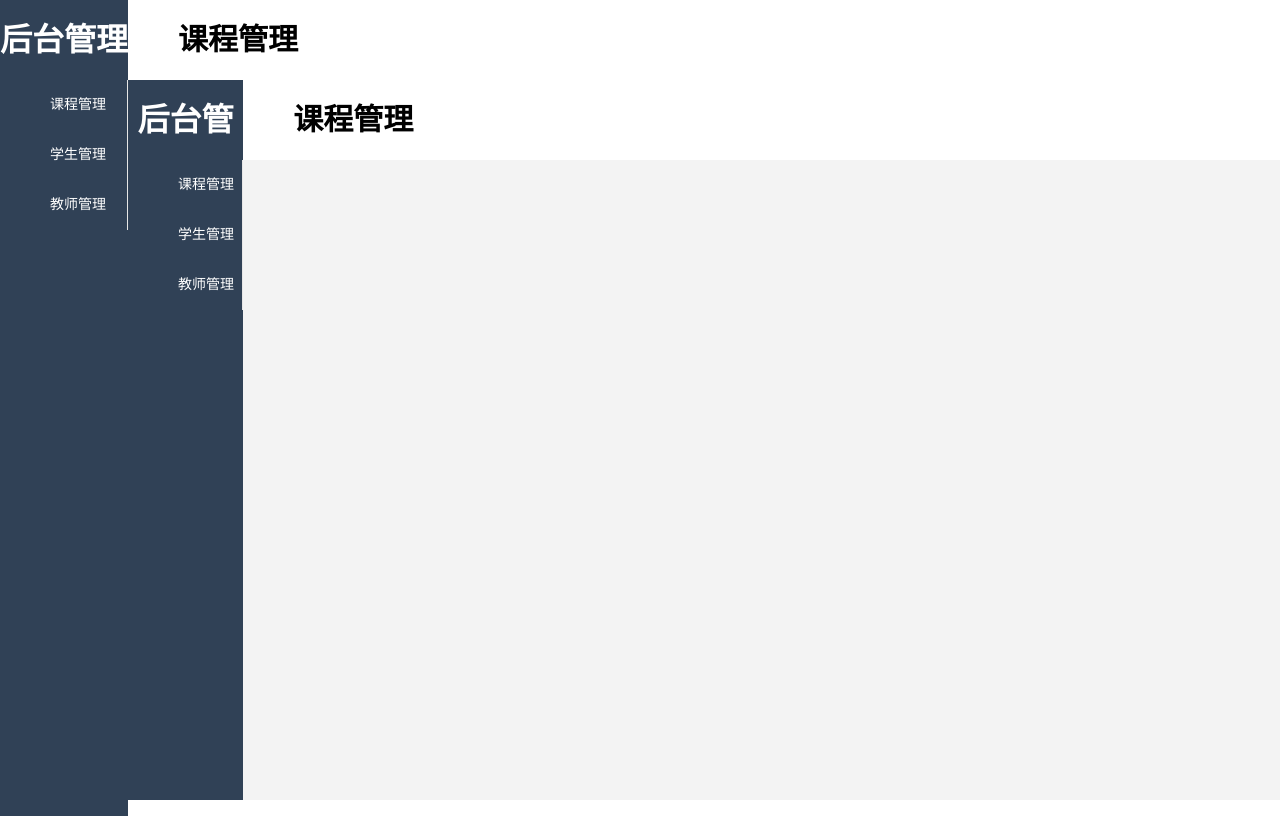
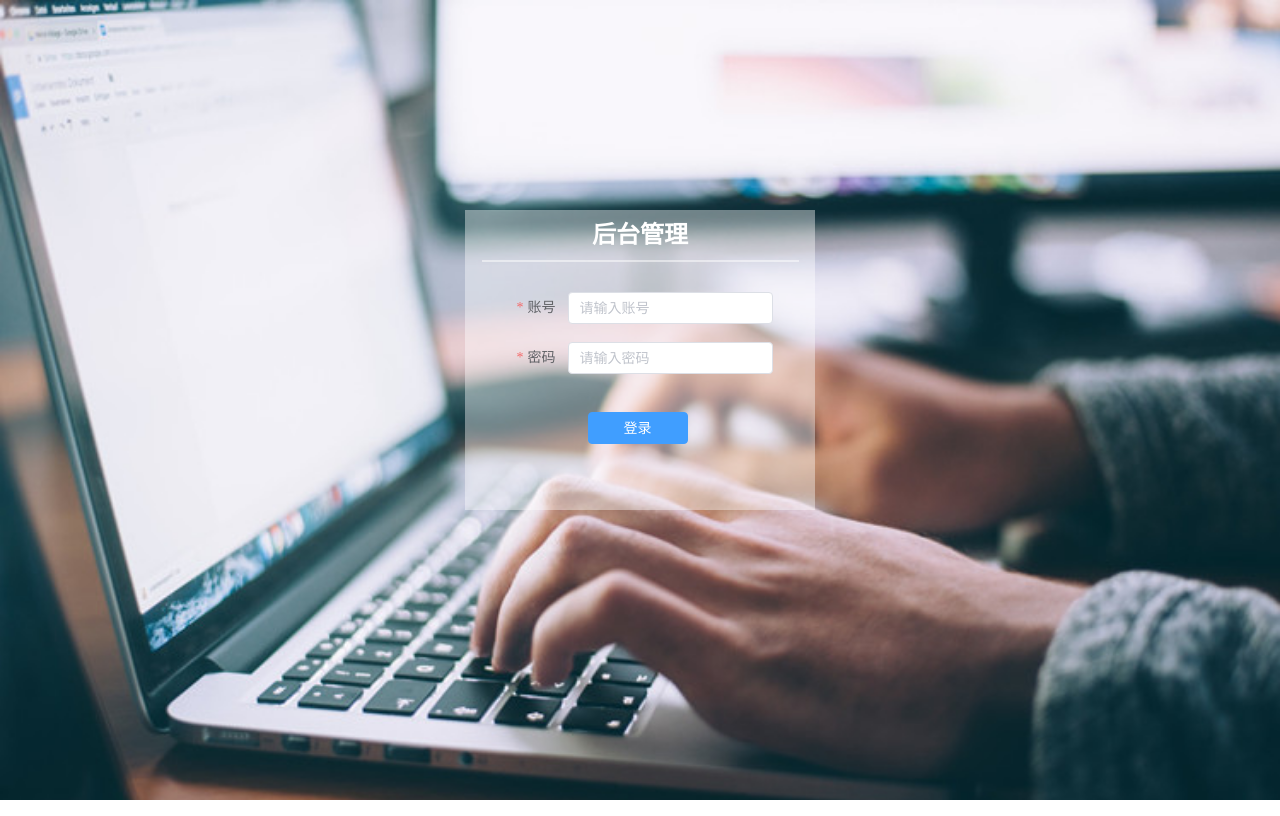
Before and after one commit to NimoKiko/teaching-online-web, a Vue app: page /home in a window 1280 px wide. Built offline with nearby package versions, Linux system fonts and the light colour scheme.

Commit message:
登录页面编写

```diff
--- /dev/null
+++ b/public/login.html
@@ -0,0 +1,17 @@
+<!DOCTYPE html>
+<html lang="">
+  <head>
+    <meta charset="utf-8">
+    <meta http-equiv="X-UA-Compatible" content="IE=edge">
+    <meta name="viewport" content="width=device-width,initial-scale=1.0">
+    <link rel="icon" href="<%= BASE_URL %>favicon.ico">
+    <title><%= htmlWebpackPlugin.options.title %></title>
+  </head>
+  <body style="padding:0;margin: 0;">
+    <noscript>
+      <strong>We're sorry but <%= htmlWebpackPlugin.options.title %> doesn't work properly without JavaScript enabled. Please enable it to continue.</strong>
+    </noscript>
+    <div id="app"></div>
+    <!-- built files will be auto injected -->
+  </body>
+</html>
--- a/src/views/Home.vue
+++ b/src/views/Home.vue
@@ -2,14 +2,24 @@
   <el-container class="container">
     <el-header class="header">
       <div class="title">后台管理</div>
-      <div class="pageTitle">{{pageTitle}}</div>
+      <div class="pageTitle">{{ pageTitle }}</div>
+      <el-dropdown class="personal" trigger="click">
+        <span class="el-dropdown-link">
+          admin
+          <el-icon class="el-icon--right">
+            <arrow-down />
+          </el-icon>
+        </span>
+        <template #dropdown>
+          <el-dropdown-menu>
+            <el-dropdown-item @click="logout">退出登录</el-dropdown-item>
+          </el-dropdown-menu>
+        </template>
+      </el-dropdown>
     </el-header>
     <el-container class="mainContainer">
       <el-aside class="aside">
-        <el-menu
-          class="el-menu-vertical-demo"
-          @select="handleSelect"
-        >
+        <el-menu class="el-menu-vertical-demo" @select="handleSelect">
           <el-menu-item index="1">
             <span>课程管理</span>
           </el-menu-item>
@@ -30,39 +40,47 @@
 
 <script>
 import {
-  Location,
-  Document,
-  Menu as IconMenu,
-  Setting,
-} from "@element-plus/icons-vue";
+  ArrowDown,
+  CircleCheck,
+  Check,
+  CirclePlus,
+  CirclePlusFilled,
+  Plus,
+} from '@element-plus/icons-vue'
 export default {
   data() {
     return {
-      pageTitle:"课程管理",
+      pageTitle: "课程管理",
     };
   },
   methods: {
-    handleSelect(key,keyPath){
+    handleSelect(key, keyPath) {
       // console.log(key);
-      if(key == 1){
+      if (key == 1) {
         this.$router.push("/lesson");
         this.pageTitle = "课程管理";
       }
-      if(key == 2){
+      if (key == 2) {
         this.$router.push("/stdManage");
         this.pageTitle = "学生管理";
       }
-      if(key == 3){
+      if (key == 3) {
         this.$router.push("/teaManage");
         this.pageTitle = "教师管理";
       }
+    },
+    logout(){
+      self.location = "/login";
     }
   },
+  components: {
+    ArrowDown
+  }
 };
 </script>
 
 <style scoped lang="less">
-body{
+body {
   margin: 0;
 }
 .container {
@@ -80,6 +98,7 @@ body{
     // background-color: #b3c0d1;
     background-color: white;
     display: flex;
+    position: relative;
     // border: 1px solid red;
     .title {
       // border: 1px solid red;
@@ -97,6 +116,11 @@ body{
       margin-left: 50px;
       // margin-left: 300px;
       // border: 1px solid red;
+    }
+    .personal {
+      position: absolute;
+      right: 30px;
+      top: 35px;
     }
   }
   .mainContainer {
--- /dev/null
+++ b/src/views/login/login.vue
@@ -0,0 +1,102 @@
+<template>
+  <div class="container">
+    <div class="login-wrap">
+      <div class="systemTitle">后台管理</div>
+      <div class="separator"></div>
+      <div class="content-box">
+        <el-form
+          ref="ruleFormRef"
+          :model="ruleForm"
+          :rules="rules"
+          label-width="120px"
+          class="demo-ruleForm"
+          :size="formSize"
+        >
+          <el-form-item class="formItem" label="账号" label-width="60px" prop="account" style="margin-top:30px">
+            <el-input v-model="ruleForm.account" placeholder="请输入账号"></el-input>
+          </el-form-item>
+          <el-form-item class="formItem" label="密码" label-width="60px" prop="password">
+            <el-input v-model="ruleForm.password" placeholder="请输入密码"></el-input>
+          </el-form-item>
+          <el-form-item class="formItem" label-width="0px">
+            <el-button class="login-btn" type="primary" @click="submitForm(ruleForm)"
+              >登录</el-button
+            >
+          </el-form-item>
+        </el-form>
+      </div>
+    </div>
+  </div>
+</template>
+
+<script>
+export default {
+  data() {
+    return {
+      ruleForm: {
+        account: "",
+        password: "",
+      },
+      rules: {
+        account: [{ required: true, message: "请输入账号", trigger: "blur" }],
+        password: [{ required: true, message: "请输入密码", trigger: "blur" }],
+      },
+    };
+  },
+  methods: {
+    submitForm(val){
+      console.log(val);
+      self.location = "/lesson";
+    }
+  }
+};
+</script>
+
+<style lang="less" scoped>
+.container {
+  display: flex;
+  flex-direction: row;
+  justify-content: center;
+  align-items: center;
+  width: 100vw;
+  height: 100vh;
+  background-image: url(../../assets/img/login-bg.jpg);
+  background-size: 100%;
+  .login-wrap {
+    // border: 1px solid white;
+    background-color: rgba(255, 255, 255, 0.4);
+    width: 350px;
+    height: 300px;
+    margin-bottom: 80px;
+    display: flex;
+    flex-direction: column;
+    align-items: center;
+    .systemTitle {
+      // border: 1px solid red;
+      width: 100%;
+      height: 50px;
+      line-height: 50px;
+      text-align: center;
+      color: white;
+      font-size: 24px;
+      font-weight: bold;
+    }
+    .separator {
+      border: 1px solid rgba(255, 255, 255, 0.5);
+      width: 90%;
+    }
+     .formItem {
+      // border: 1px solid red;
+      display: flex;
+      flex-direction: row;
+      justify-content: center;
+      .login-btn{
+        width: 100px;
+        margin-top: 20px;
+        margin-left: 80px;
+        // border: 1px solid red;
+      }
+    }
+  }
+}
+</style>
--- /dev/null
+++ b/vue.config.js
@@ -0,0 +1,25 @@
+module.exports = {
+  pages: {
+    login: {
+      // page 的入口
+      entry: "src/views/login/main.js",
+      // 模板来源
+      template: "public/login.html",
+      // 在 dist/index.html 的输出
+      filename: "login.html",
+      // 当使用 title 选项时，
+      // template 中的 title 标签需要是 <title><%= htmlWebpackPlugin.options.title %></title>
+      title: "登录",
+      // 在这个页面中包含的块，默认情况下会包含
+      // 提取出来的通用 chunk 和 vendor chunk。
+      chunks: ["chunk-vendors", "chunk-common", "login"]
+    },
+    home: {
+      entry: "src/main.js",
+      template: "public/index.html",
+      filename: "index.html",
+      title: "首页",
+      chunks: ["chunk-vendors", "chunk-common", "home"]
+    },
+  }
+};
```
Also changed, not shown: src/router/login.js (added, +14 -0 lines), src/views/login/main.js (added, +7 -0 lines), src/assets/img/img.jpg (added), src/assets/img/login-bg.jpg (added).
